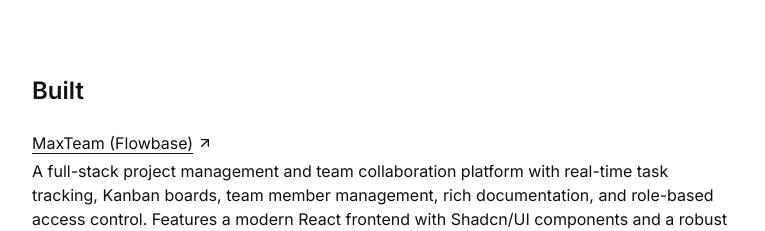
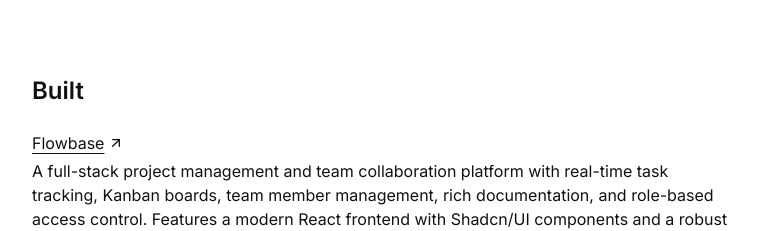
Before and after one commit to mayurbadgujar03/mayurbadgujar03.github.io, a React (Vite) app: page / in a window 1280 px wide. Shown: the part 987-1218 px from the top of the page, without its empty margins (257-1022 px from the left). Built offline with nearby package versions, Linux system fonts and the light colour scheme; no server answers; the HTML template or start-up script is replaced by a standard one.

Commit message:
project link added

```diff
--- a/src/components/portfolio/Projects.tsx
+++ b/src/components/portfolio/Projects.tsx
@@ -10,8 +10,8 @@
 
 const projects: Project[] = [
   {
-    name: "MaxTeam (Flowbase)",
-    url: "https://github.com/mayurbadgujar03/MaxTeam",
+    name: "Flowbase",
+    url: "https://flowbaseapp.vercel.app/",
     description: "A full-stack project management and team collaboration platform with real-time task tracking, Kanban boards, team member management, rich documentation, and role-based access control. Features a modern React frontend with Shadcn/UI components and a robust Node.js + Express backend with MongoDB.",
     screenshot: "https://images.unsplash.com/photo-1557804506-669a67965ba0?w=800&q=80",
     tags: ["React", "Node.js", "Express", "MongoDB", "TanStack Query", "Tailwind CSS", "TypeScript", "JWT"],
```
